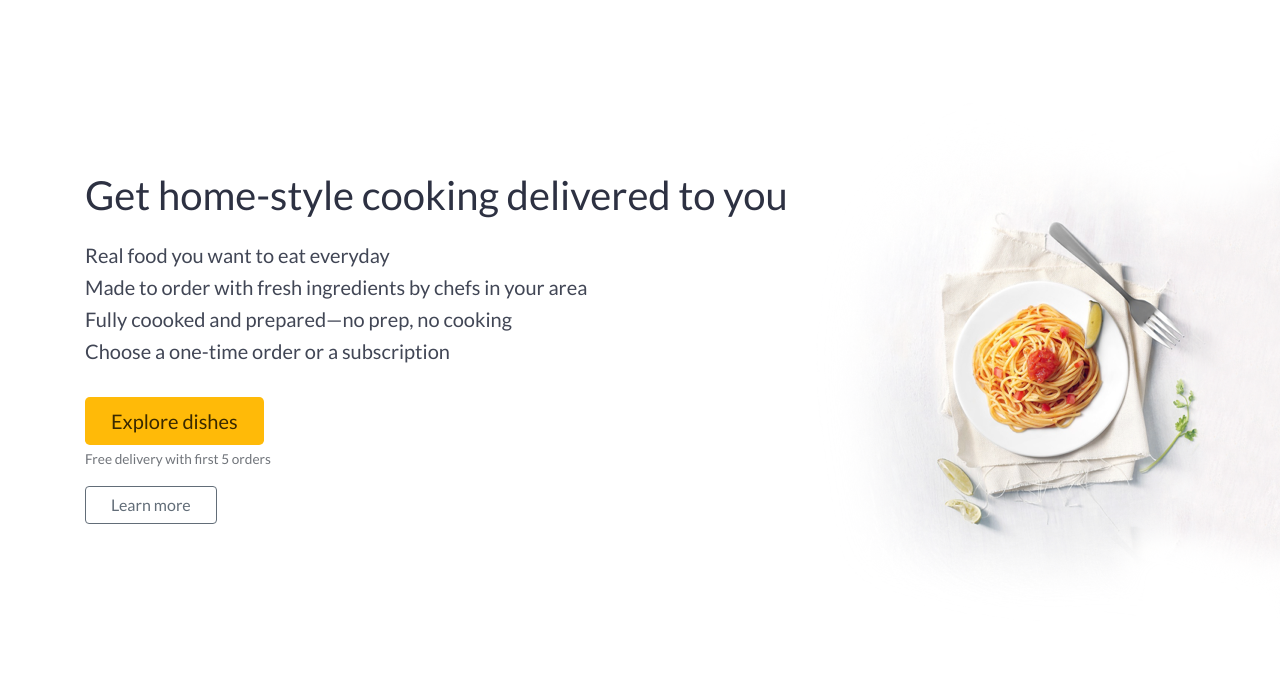
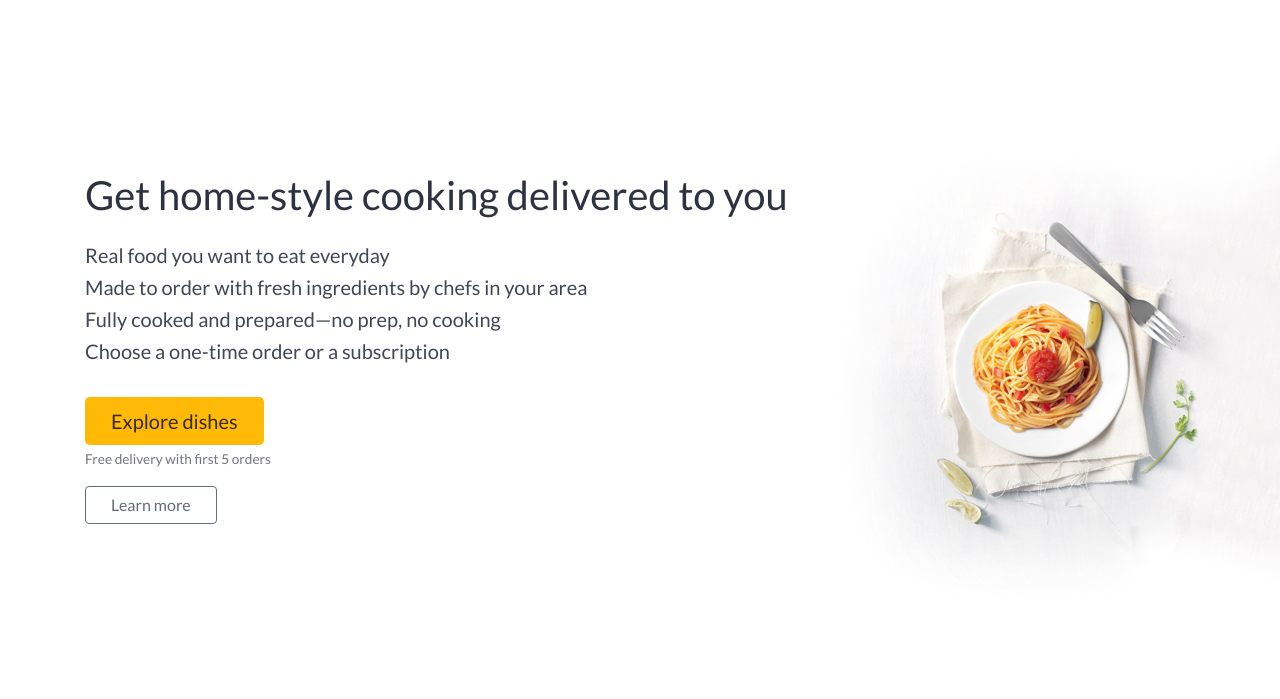
Before and after one commit to bneeland/meal-hippo, a Django app: page / in a window 1280 px wide. Shown: the part 82-781 px from the top of the page. Run offline with Django 3.2, Linux system fonts and the light colour scheme; some libraries are stand-ins or nearby versions.

Commit message:
Fixed coooked typo

```diff
--- a/webplatform/templates/webplatform/home_view.html
+++ b/webplatform/templates/webplatform/home_view.html
@@ -16,7 +16,7 @@
         <h1 class="splash-title mb-4 font-weight-normal">Get home-style cooking delivered to you</h1>
           <h5>Real food you want to eat everyday</h5>
           <h5>Made to order with fresh ingredients by chefs in your area</h5>
-          <h5>Fully coooked and prepared&mdash;no prep, no cooking</h5>
+          <h5>Fully cooked and prepared&mdash;no prep, no cooking</h5>
           <h5>Choose a one-time order or a subscription</h5>
         <br>
         <!-- <h6>Cooked and ready-to-eat food from chefs in your area, delivered to you</h6> -->
```
